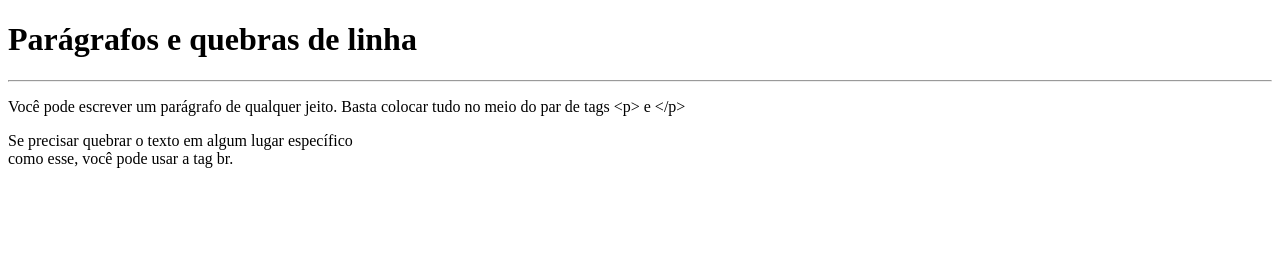
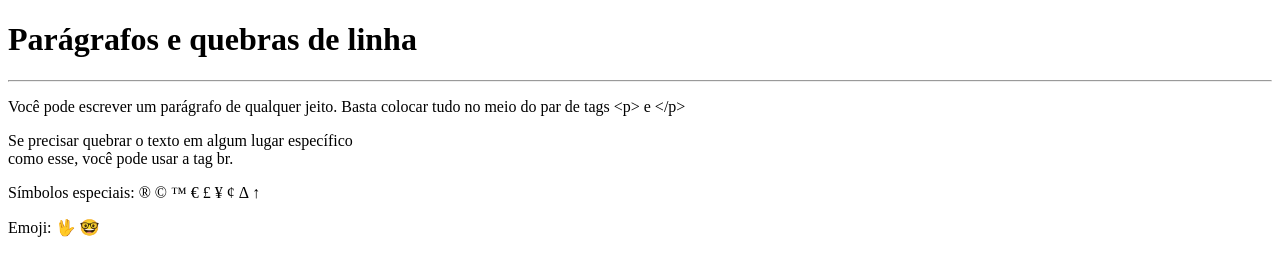
Before and after one commit to delvecch1o/html-css, a plain HTML site: page exercicios/ex002/index.html in a window 1280 px wide. Drawn offline with Linux system fonts and the light colour scheme.

Commit message:
Update index.html

```diff
--- a/exercicios/ex002/index.html
+++ b/exercicios/ex002/index.html
@@ -10,11 +10,27 @@
     <h1>Parágrafos e quebras de linha</h1>
     <hr>
     <p>Você pode escrever um parágrafo de qualquer jeito.
-        Basta colocar tudo no meio do par de tags &lt;p&gt; e &lt;/p&gt;
+        Basta colocar tudo
+        no meio do par de tags &lt;p&gt; e &lt;/p&gt; <!--LESS THAN / GREATER THAN-->
     </p>
     <p>Se precisar quebrar o texto
         em algum lugar específico <br> como esse,
         você pode usar a tag br.
     </p>
+    <P>Símbolos especiais:
+    &reg;
+    &copy;
+    &trade;
+    &euro;
+    &pound;
+    &yen;
+    &cent;
+    &Delta;
+    &uarr;
+    </P>
+    <p>Emoji: <!--https://emojipedia.org/-->
+        &#x1F596;
+        &#x1F913;
+    </p>
 </body>
 </html>
```
